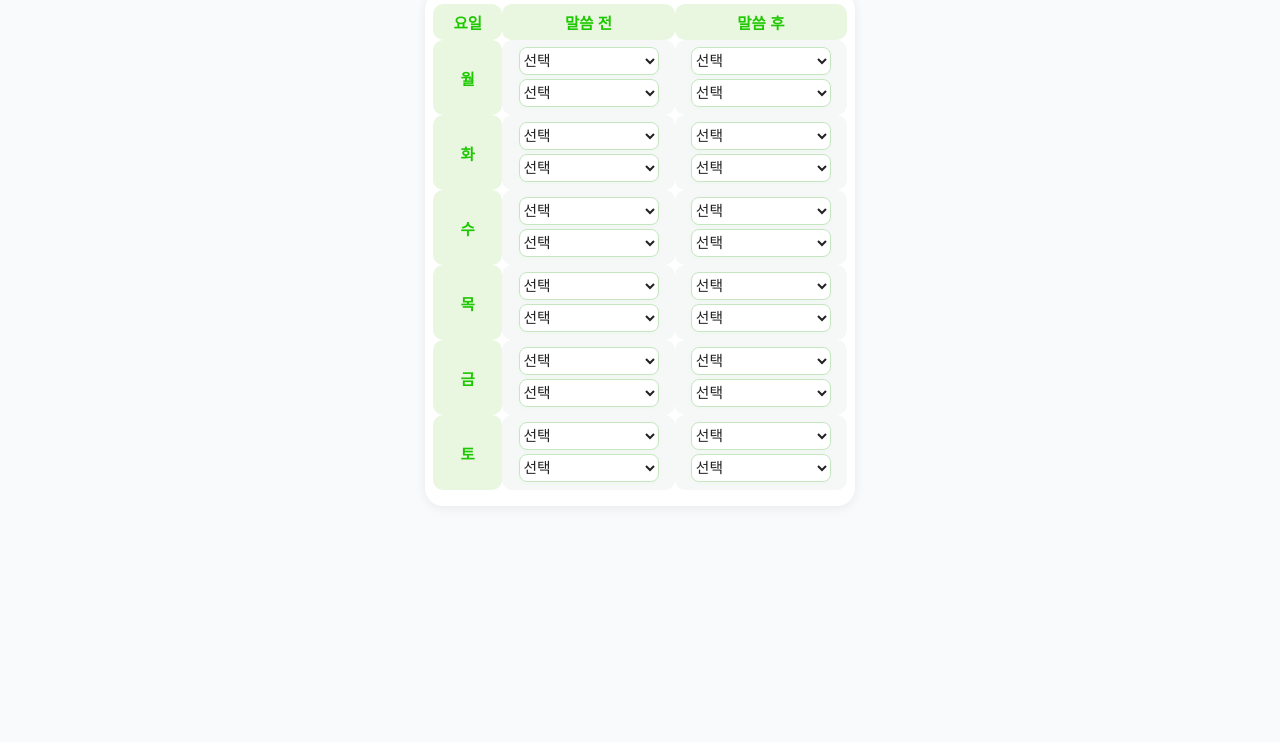
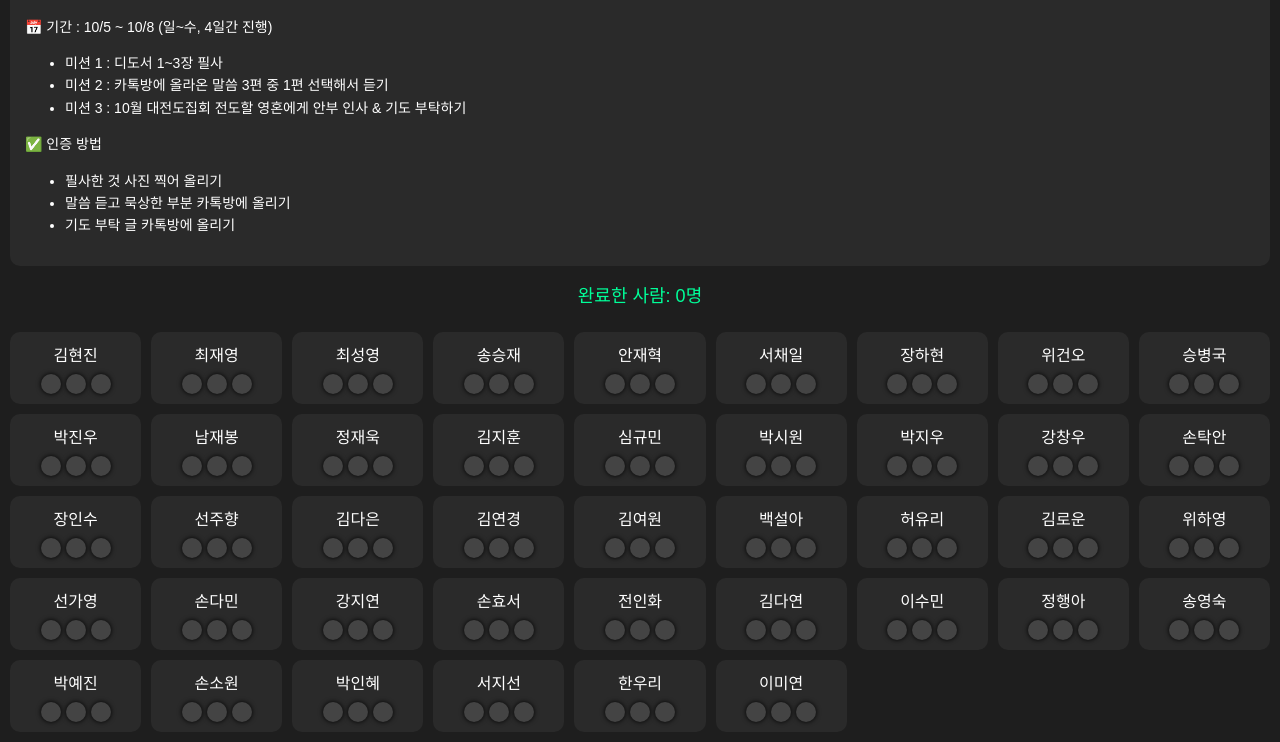
Before and after one commit to pon01281-cell/jbch, a plain HTML site: page index.html in a window 1280 px wide. Shown: the part 115-857 px from the top of the page. Before the commit the page ends 800 px from the top, so only its background shows below. Drawn offline with Linux system fonts and the light colour scheme.

Commit message:
Update index.html

```diff
--- a/index.html
+++ b/index.html
@@ -2,319 +2,273 @@
 <html lang="ko">
 <head>
   <meta charset="UTF-8">
-    <title>주차봉사자 작업표</title>
   <meta name="viewport" content="width=device-width, initial-scale=1.0">
-    <!-- 네이버 스타일 폰트 -->
-    <link href="https://fonts.googleapis.com/css2?family=Noto+Sans+KR:wght@400;700&display=swap" rel="stylesheet">
+  <title>추석미션 진행 상황</title>
   <style>
     body {
-            font-family: 'Noto Sans KR', Arial, sans-serif;
-            background: #f8fafb;
+      font-family: Arial, sans-serif;
+      background-color: #1e1e1e;
+      color: #fff;
       margin: 0;
       padding: 0;
+      text-align: center;
     }
-        .container {
-            max-width: 430px;
-            margin: 18px auto 0 auto;
-            padding: 0 8px 24px 8px;
+    h1 {
+      margin: 20px 0 10px;
+      color: #ffcc00;
     }
-        h2 {
-            font-size: 1.25em;
-            font-weight: 700;
-            color: #1ec800;
-            margin: 0 0 12px 0;
-            letter-spacing: -1px;
+    #mission-info {
       text-align: left;
+      background: #2a2a2a;
+      margin: 10px;
+      padding: 15px;
+      border-radius: 10px;
+      line-height: 1.6;
+      font-size: 14px;
     }
-        .controls {
+    #mission-info h2 {
+      margin-top: 0;
+      font-size: 16px;
+      color: #00ffcc;
+    }
+    #completed-count {
+      margin: 15px 0;
+      font-size: 18px;
+      color: #00ff99;
+    }
+    .completed-container {
+      margin: 20px;
+      padding: 10px;
+      border: 1px solid #444;
+      border-radius: 8px;
+      background: #2a2a2a;
+    }
+    .grid {
+      display: grid;
+      grid-template-columns: repeat(auto-fit, minmax(120px, 1fr));
+      gap: 10px;
+      padding: 10px;
+    }
+    .card {
+      background: #2a2a2a;
+      border-radius: 10px;
+      padding: 10px;
+      cursor: pointer;
+      text-align: center;
+    }
+    .name {
+      margin-bottom: 8px;
+    }
+    .bulbs {
       display: flex;
-            gap: 8px;
-            margin-bottom: 12px;
+      justify-content: center;
+      gap: 5px;
     }
-        .controls button {
-            background: #1ec800;
-            color: #fff;
-            border: none;
-            border-radius: 18px;
-            font-size: 0.95em;
-            font-weight: 500;
-            padding: 7px 18px;
-            box-shadow: 0 2px 8px rgba(30,200,0,0.08);
-            cursor: pointer;
-            transition: background 0.2s;
+    .bulb {
+      width: 20px;
+      height: 20px;
+      border-radius: 50%;
+      background: #444;
+      box-shadow: 0 0 5px #000;
     }
-        .controls button:hover {
-            background: #17b300;
+    .bulb.on {
+      background: #ffcc00;
+      box-shadow: 0 0 10px #ffcc00, 0 0 20px #ffcc00;
     }
-        #shareMsg {
-            font-size: 0.95em;
-            margin-left: 6px;
-            color: #1ec800;
-        }
-        .table-card {
-            background: #fff;
-            border-radius: 18px;
-            box-shadow: 0 2px 12px rgba(0,0,0,0.07);
-            padding: 12px 8px 16px 8px;
-            margin-top: 2px;
-            overflow-x: auto;
-        }
-        table {
-            border-collapse: separate;
-            border-spacing: 0;
-            width: 100%;
-            min-width: 320px;
-            font-size: 0.97em;
-        }
-        th, td {
-            border: none;
-            padding: 7px 2px;
-            text-align: center;
-            min-width: 54px;
-        }
-        th {
-            background: #e9f7e0;
-            color: #1ec800;
-            font-weight: 700;
-            font-size: 1em;
-            border-radius: 10px;
-        }
-        td {
-            background: #f6f8f7;
-            border-radius: 10px;
-        }
-        .dropdown-group {
-            display: flex;
-            flex-direction: column;
-            gap: 3px;
+    /* 모달 스타일 */
+    .modal {
+      display: none;
+      position: fixed;
+      z-index: 10;
+      left: 0; top: 0;
+      width: 100%; height: 100%;
+      background: rgba(0,0,0,0.7);
+      justify-content: center;
       align-items: center;
     }
-        select {
-            font-size: 0.95em;
-            height: 28px;
-            width: 140px; /* 이름이 잘 보이도록 넓힘 */
-            min-width: 100px;
-            border: 1px solid #c6e6c1;
+    .modal-content {
+      background: #2a2a2a;
+      padding: 20px;
       border-radius: 8px;
-            background: #fff;
+      width: 80%;
+      max-width: 400px;
+      color: #fff;
+      text-align: left;
+      position: relative;
+    }
+    .close {
+      position: absolute;
+      top: 10px;
+      right: 15px;
+      font-size: 20px;
+      cursor: pointer;
+      color: #ff6666;
+    }
+    /* 체크박스 크기 키우기 */
+    .mission {
+      width: 20px;
+      height: 20px;
+      transform: scale(1.3);
+      margin-right: 8px;
+      cursor: pointer;
+    }
+    label {
+      display: flex;
+      align-items: center;
+      margin: 8px 0;
+      font-size: 16px;
+    }
+    .close-btn {
+      margin-top: 15px;
+      padding: 10px;
+      background: #ffcc00;
       color: #222;
-            box-shadow: 0 1px 4px rgba(30,200,0,0.04);
-            margin-bottom: 1px;
-            transition: border 0.2s;
-        }
-        select:focus {
-            border: 1.5px solid #1ec800;
-            outline: none;
-        }
-        option:disabled {
-            color: #bbb;
-            background: #f2f2f2;
-        }
-        @media (max-width: 600px) {
-            .container {
-                max-width: 100vw;
-                padding: 0 2vw 18px 2vw;
-            }
-            h2 {
-                font-size: 1.08em;
-            }
-            .table-card {
-                padding: 7px 2px 10px 2px;
-            }
-            th, td {
-                padding: 5px 1px;
-                min-width: 38px;
-                font-size: 0.95em;
-            }
-            select {
-                font-size: 0.92em;
-                height: 22px;
-                width: 110px; /* 모바일에서도 넓게 */
-                min-width: 80px;
-            }
-            .controls button {
-                font-size: 0.92em;
-                padding: 5px 12px;
-            }
+      border: none;
+      border-radius: 6px;
+      cursor: pointer;
+      width: 100%;
+      font-weight: bold;
     }
   </style>
 </head>
 <body>
-    <div class="container">
-        <h2>주차봉사자 작업표</h2>
-        <div class="controls">
-            <button id="shareBtn">공유 링크 복사</button>
-            <span id="shareMsg"></span>
+  <h1>추석미션 진행 상황</h1>
+
+  <!-- 미션 안내 -->
+  <div id="mission-info">
+    <h2>🌕 추석 명절 미션</h2>
+    <p>📅 기간 : 10/5 ~ 10/8 (일~수, 4일간 진행)</p>
+    <ul>
+      <li>미션 1 : 디도서 1~3장 필사</li>
+      <li>미션 2 : 카톡방에 올라온 말씀 3편 중 1편 선택해서 듣기</li>
+      <li>미션 3 : 10월 대전도집회 전도할 영혼에게 안부 인사 & 기도 부탁하기</li>
+    </ul>
+    <p>✅ 인증 방법</p>
+    <ul>
+      <li>필사한 것 사진 찍어 올리기</li>
+      <li>말씀 듣고 묵상한 부분 카톡방에 올리기</li>
+      <li>기도 부탁 글 카톡방에 올리기</li>
+    </ul>
   </div>
-        <div class="table-card" id="tableContainer"></div>
+
+  <div id="completed-count">완료한 사람: 0명</div>
+  <div class="completed-container" id="completed-container" style="display:none;">
+    <h3>🌟 완료자 목록</h3>
+    <div class="grid" id="completed-grid"></div>
   </div>
+  <div class="grid" id="main-grid"></div>
+
+  <!-- 모달 -->
+  <div id="missionModal" class="modal">
+    <div class="modal-content">
+      <span class="close">&times;</span>
+      <h3 id="modalName"></h3>
+      <label><input type="checkbox" class="mission"> 미션 1</label>
+      <label><input type="checkbox" class="mission"> 미션 2</label>
+      <label><input type="checkbox" class="mission"> 미션 3</label>
+      <button class="close-btn">닫기</button>
+    </div>
+  </div>
+
   <script>
-        // 봉사자 이름 목록
-        const volunteers = [
-            "최재영", "최성영", "송승재", "안재혁", "서채일", "장하현", "위건오", "박진우", "남재봉", "정재욱",
-            "김지훈", "심규민", "박시원", "박지우", "손탁안", "장인수", "선주향", "김연경", "위하영", "선가영",
-            "손다민", "강지연", "손효서", "전인화", "김다연", "박예진", "손소원", "박인혜", "한우리", "이미연"
+    const names = [
+      "김현진","최재영","최성영","송승재","안재혁","서채일","장하현","위건오","승병국","박진우",
+      "남재봉","정재욱","김지훈","심규민","박시원","박지우","강창우","손탁안","장인수","선주향",
+      "김다은","김연경","김여원","백설아","허유리","김로운","위하영","선가영","손다민","강지연",
+      "손효서","전인화","김다연","이수민","정행아","송영숙","박예진","손소원","박인혜","서지선",
+      "한우리","이미연"
     ];
 
-        // 요일에 토요일 추가
-        const days = ["월", "화", "수", "목", "금", "토"];
-        const times = ["말씀 전", "말씀 후"];
-        const selectsPerCell = 2;
+    // 저장된 데이터 불러오기
+    let savedState = localStorage.getItem("missionState");
+    const state = savedState ? JSON.parse(savedState) : {};
+    names.forEach(n => {
+      if (!state[n]) state[n] = [false,false,false];
+    });
 
-        // 데이터 구조: [요일][말씀 전/후][셀별 드롭다운]
-        let data = Array(days.length).fill().map(() =>
-            Array(times.length).fill().map(() =>
-                Array(selectsPerCell).fill("")
-            )
-        );
+    const mainGrid = document.getElementById("main-grid");
+    const completedGrid = document.getElementById("completed-grid");
+    const completedContainer = document.getElementById("completed-container");
+    const completedCount = document.getElementById("completed-count");
 
-        const STORAGE_KEY = "parking_volunteer_table_v3";
-
-        function loadData() {
-            const urlParams = new URLSearchParams(window.location.search);
-            if (urlParams.has("data")) {
-                try {
-                    const decoded = decodeURIComponent(urlParams.get("data"));
-                    const parsed = JSON.parse(atob(decoded));
-                    if (validateData(parsed)) {
-                        data = parsed;
-                        saveData();
-                        return;
-                    }
-                } catch (e) {}
-            }
-            const saved = localStorage.getItem(STORAGE_KEY);
-            if (saved) {
-                try {
-                    const parsed = JSON.parse(saved);
-                    if (validateData(parsed)) {
-                        data = parsed;
-                    }
-                } catch (e) {}
-            }
+    function saveState() {
+      localStorage.setItem("missionState", JSON.stringify(state));
     }
 
-        function saveData() {
-            localStorage.setItem(STORAGE_KEY, JSON.stringify(data));
+    function render() {
+      mainGrid.innerHTML = "";
+      completedGrid.innerHTML = "";
+      let completed = [];
+
+      names.forEach(name => {
+        const card = document.createElement("div");
+        card.className = "card";
+        card.onclick = () => openModal(name);
+
+        const nameDiv = document.createElement("div");
+        nameDiv.className = "name";
+        nameDiv.innerText = name;
+
+        const bulbsDiv = document.createElement("div");
+        bulbsDiv.className = "bulbs";
+
+        state[name].forEach(m => {
+          const bulb = document.createElement("div");
+          bulb.className = "bulb" + (m ? " on" : "");
+          bulbsDiv.appendChild(bulb);
+        });
+
+        card.appendChild(nameDiv);
+        card.appendChild(bulbsDiv);
+
+        if (state[name].every(m => m)) {
+          completed.push(card);
+        } else {
+          mainGrid.appendChild(card);
+        }
+      });
+
+      if (completed.length > 0) {
+        completedContainer.style.display = "block";
+        completed.forEach(c => completedGrid.appendChild(c));
+      } else {
+        completedContainer.style.display = "none";
       }
 
-        function validateData(d) {
-            return Array.isArray(d) &&
-                d.length === days.length &&
-                d.every(row => Array.isArray(row) && row.length === times.length &&
-                    row.every(cell => Array.isArray(cell) && cell.length === selectsPerCell));
+      completedCount.innerText = `완료한 사람: ${completed.length}명`;
     }
 
-        function renderTable() {
-            const container = document.getElementById("tableContainer");
-            container.innerHTML = "";
+    // 모달 로직
+    const modal = document.getElementById("missionModal");
+    const modalName = document.getElementById("modalName");
+    const missionInputs = document.querySelectorAll(".mission");
+    const closeBtn = document.querySelector(".close");
+    const closeButton = document.querySelector(".close-btn");
+    let currentName = "";
 
-            let table = document.createElement("table");
-            let thead = document.createElement("thead");
-            let tbody = document.createElement("tbody");
-
-            // 헤더: 말씀 전/후
-            let headRow = document.createElement("tr");
-            let th = document.createElement("th");
-            th.textContent = "요일";
-            headRow.appendChild(th);
-            times.forEach(time => {
-                let th = document.createElement("th");
-                th.textContent = time;
-                headRow.appendChild(th);
+    function openModal(name) {
+      currentName = name;
+      modal.style.display = "flex";
+      modalName.innerText = name;
+      missionInputs.forEach((input, i) => {
+        input.checked = state[name][i];
+        input.onchange = () => {
+          state[name][i] = input.checked;
+          saveState(); // 자동 저장
+          render();
+        };
       });
-            thead.appendChild(headRow);
-
-            // 행: 요일, 열: 말씀 전/후
-            for (let r = 0; r < days.length; r++) {
-                let tr = document.createElement("tr");
-                let th = document.createElement("th");
-                th.textContent = days[r];
-                tr.appendChild(th);
-                for (let c = 0; c < times.length; c++) {
-                    let td = document.createElement("td");
-                    td.appendChild(createDropdownGroup(r, c));
-                    tr.appendChild(td);
-                }
-                tbody.appendChild(tr);
     }
 
-            table.appendChild(thead);
-            table.appendChild(tbody);
-            container.appendChild(table);
+    function closeModal() {
+      modal.style.display = "none";
     }
 
-        function createDropdownGroup(dayIdx, timeIdx) {
-            const group = document.createElement('div');
-            group.className = 'dropdown-group';
+    closeBtn.onclick = closeModal;
+    closeButton.onclick = closeModal;
+    window.onclick = e => { if (e.target == modal) closeModal(); };
 
-            // 중복 방지: 같은 요일의 말씀 전/후에 같은 이름이 들어가지 않게
-            let selectedNames = [];
-            for (let t = 0; t < times.length; t++) {
-                for (let i = 0; i < selectsPerCell; i++) {
-                    if (data[dayIdx][t][i]) selectedNames.push(data[dayIdx][t][i]);
-                }
-            }
-
-            for (let i = 0; i < selectsPerCell; i++) {
-                const select = document.createElement('select');
-                select.dataset.day = dayIdx;
-                select.dataset.time = timeIdx;
-                select.dataset.idx = i;
-
-                const currentValue = data[dayIdx][timeIdx][i];
-
-                let usedNames = [];
-                for (let j = 0; j < selectsPerCell; j++) {
-                    if (j !== i && data[dayIdx][timeIdx][j]) usedNames.push(data[dayIdx][timeIdx][j]);
-                }
-
-                let unavailable = selectedNames.filter(name => !usedNames.includes(name) || name !== currentValue);
-
-                let emptyOption = document.createElement('option');
-                emptyOption.value = '';
-                emptyOption.textContent = '선택';
-                select.appendChild(emptyOption);
-
-                volunteers.forEach(name => {
-                    let option = document.createElement('option');
-                    option.value = name;
-                    option.textContent = name;
-                    if (name !== currentValue && selectedNames.includes(name)) {
-                        option.disabled = true;
-                    }
-                    select.appendChild(option);
-                });
-
-                select.value = currentValue;
-
-                select.onchange = function() {
-                    const d = parseInt(this.dataset.day);
-                    const t = parseInt(this.dataset.time);
-                    const idx = parseInt(this.dataset.idx);
-                    data[d][t][idx] = this.value;
-                    saveData();
-                    renderTable();
-                };
-
-                group.appendChild(select);
-            }
-            return group;
-        }
-
-        document.getElementById("shareBtn").onclick = function() {
-            const encoded = encodeURIComponent(btoa(JSON.stringify(data)));
-            const url = `${location.origin}${location.pathname}?data=${encoded}`;
-            navigator.clipboard.writeText(url).then(() => {
-                document.getElementById("shareMsg").textContent = "공유 링크가 복사되었습니다!";
-                setTimeout(() => {
-                    document.getElementById("shareMsg").textContent = "";
-                }, 2000);
-            });
-        };
-
-        loadData();
-        renderTable();
+    render();
   </script>
 </body>
 </html>
```
Lines whose indentation alone changed are shown as unchanged.
